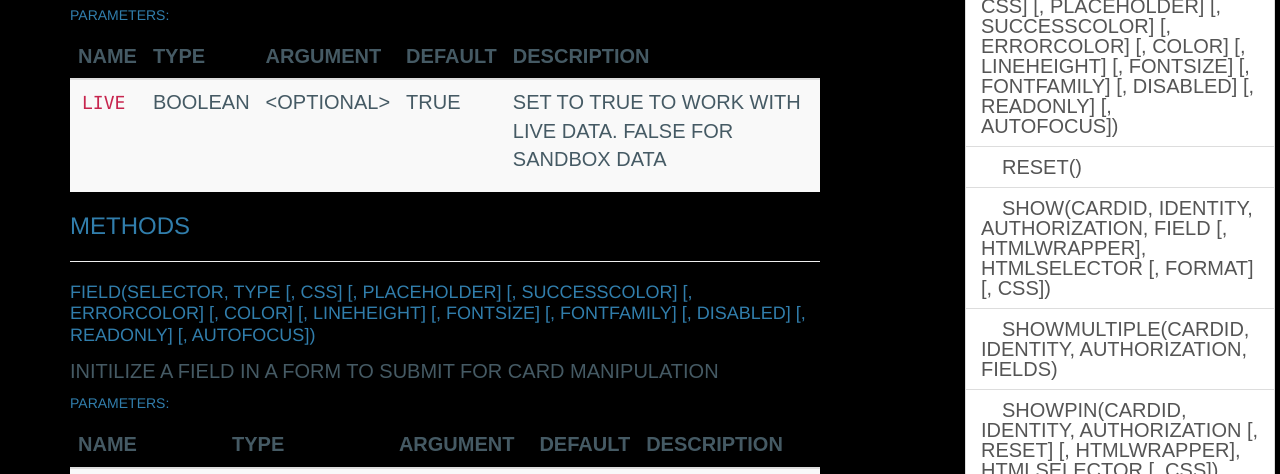
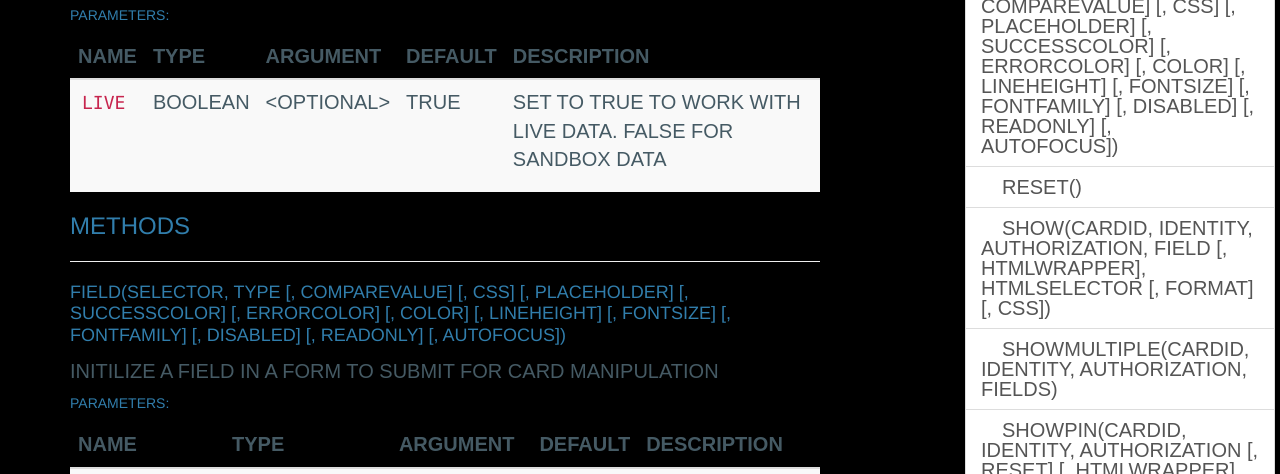
Before and after one commit to bond-tech/bond-sdk-cards, a website built with webpack: page docs/gen/BondCards.html in a window 1280 px wide. Shown: the part 286-760 px from the top of the page. Built offline with nearby package versions, Linux system fonts and the light colour scheme.

Commit message:
bump version, fix docs

```diff
--- a/docs/gen/BondCards.html
+++ b/docs/gen/BondCards.html
@@ -261,7 +261,7 @@ False for sandbox data</p></td>
 
 <hr>
 <dt>
-    <h4 class="name" id="field"><span class="type-signature"></span>field(selector, type [, css] [, placeholder] [, successColor] [, errorColor] [, color] [, lineHeight] [, fontSize] [, fontFamily] [, disabled] [, readOnly] [, autoFocus])</h4>
+    <h4 class="name" id="field"><span class="type-signature"></span>field(selector, type [, compareValue] [, css] [, placeholder] [, successColor] [, errorColor] [, color] [, lineHeight] [, fontSize] [, fontFamily] [, disabled] [, readOnly] [, autoFocus])</h4>
 
 
 </dt>
--- a/package.json
+++ b/package.json
@@ -1,6 +1,6 @@
 {
   "name": "bond-sdk-cards",
-  "version": "1.3.0",
+  "version": "1.4.0",
   "description": "Bond Card Management SDK",
   "main": "./dist/bond-sdk-cards.js",
   "scripts": {
```
